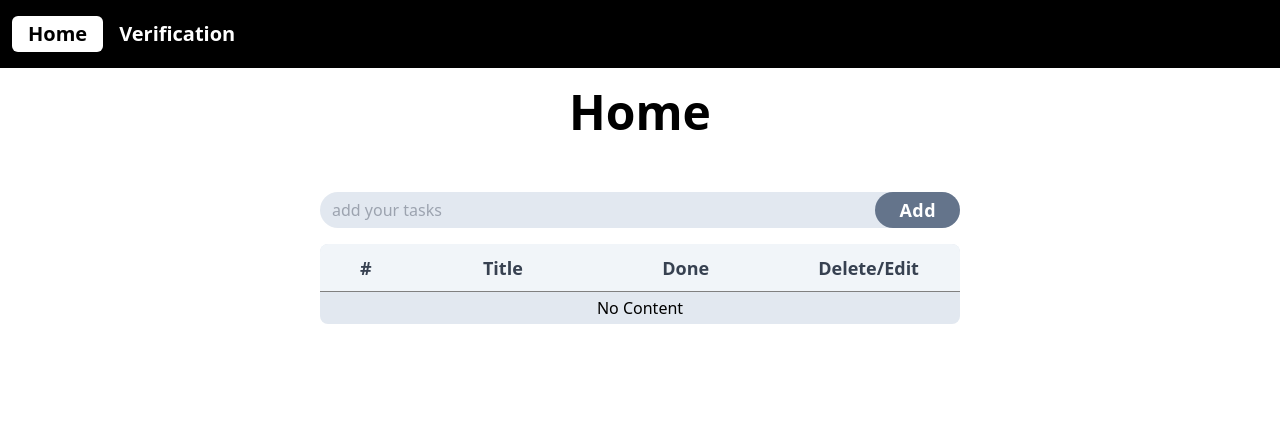
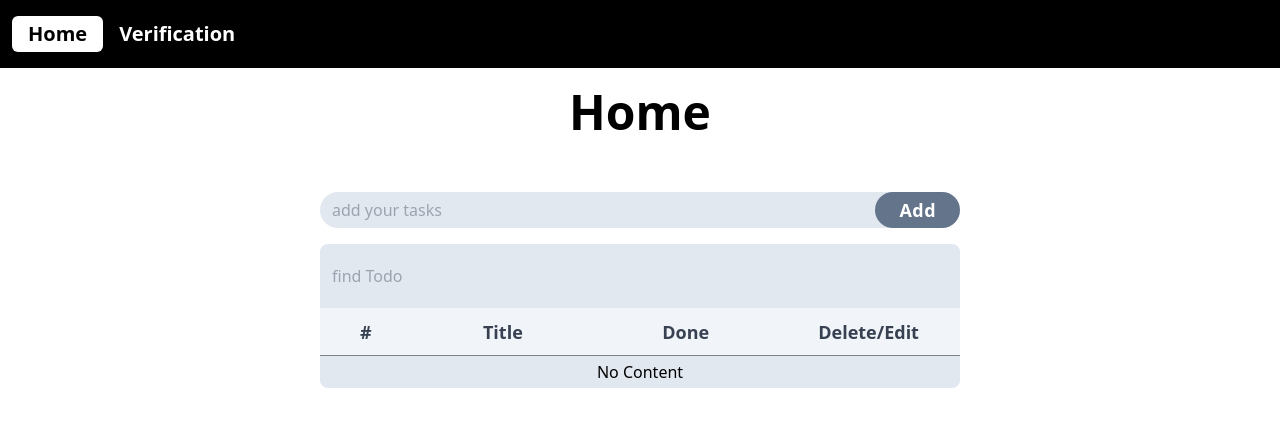
Before and after one commit to ali-mohammadi5272/TodoList_Kandoo, a React (Vite) app: page / in a window 1280 px wide. Shown: the top 426 px of the page. Built offline with nearby package versions, Linux system fonts and the light colour scheme.

Commit message:
feat: add SearchFilter

```diff
--- a/src/components/modules/TodoList/Table.jsx
+++ b/src/components/modules/TodoList/Table.jsx
@@ -1,12 +1,30 @@
 import Header from "./Header";
 import Main from "./Main";
 import Footer from "./Footer";
+import SearchInput from "./SearchInput";
+import { useSelector } from "react-redux";
+import { useState } from "react";
 
 const Table = () => {
+  const todos = useSelector((state) => state.todos) || [];
+  const [filteredTodos, setFilteredTodos] = useState(null);
+
+  const searchInputChange = (e) => {
+    if (e.target.value.trim()) {
+      const filteredData = todos.filter((todo) =>
+        todo.title.trim().includes(e.target.value.trim())
+      );
+      setFilteredTodos(filteredData);
+    } else {
+      setFilteredTodos(null);
+    }
+  };
+
   return (
     <div className="bg-slate-200 overflow-hidden rounded-lg w-full">
+      <SearchInput onChange={searchInputChange} />
       <Header />
-      <Main />
+      <Main todos={filteredTodos ? filteredTodos : todos} />
       <Footer />
     </div>
   );
```
